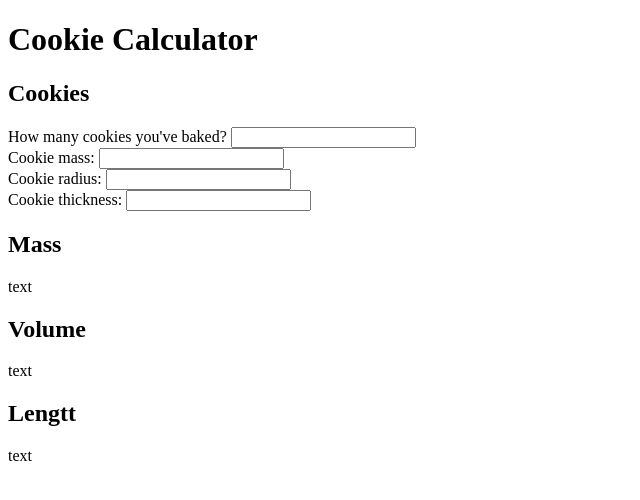
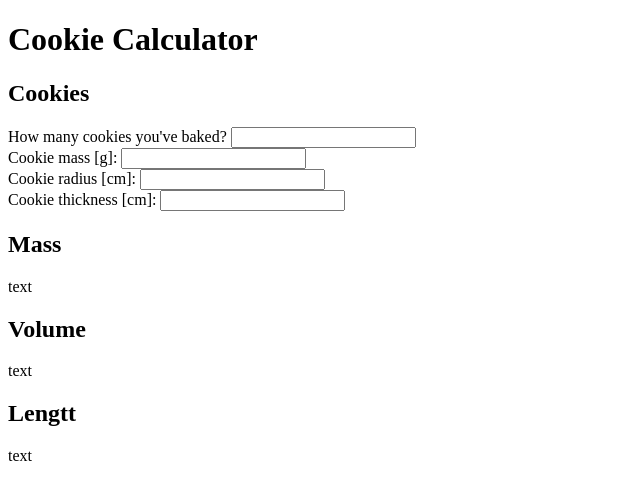
Before and after one commit to susisu/CookieCalculator, a website built with webpack: page app/index.html in a window 1280 px wide. Shown: the whole page, without its empty margins (0-640 px from the left). Built offline with nearby package versions, Linux system fonts and the light colour scheme.

Commit message:
Add unit notes

```diff
--- a/app/index.html
+++ b/app/index.html
@@ -14,11 +14,11 @@
             <form id="cookies-input">
                 <label for="cookies-number">How many cookies you've baked?</label>
                 <input type="text" name="cookies-number" value=""><br>
-                <label for="cookie-mass">Cookie mass:</label>
+                <label for="cookie-mass">Cookie mass [g]:</label>
                 <input type="text" name="cookie-mass" value=""><br>
-                <label for="cookie-radius">Cookie radius:</label>
+                <label for="cookie-radius">Cookie radius [cm]:</label>
                 <input type="text" name="cookie-radius" value=""><br>
-                <label for="cookie-thickness">Cookie thickness:</label>
+                <label for="cookie-thickness">Cookie thickness [cm]:</label>
                 <input type="text" name="cookie-thickness" value="">
             </form>
         </section>
```
